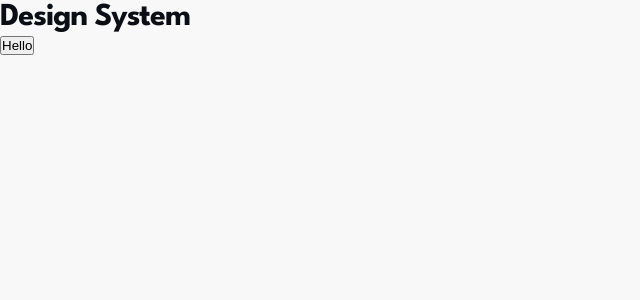
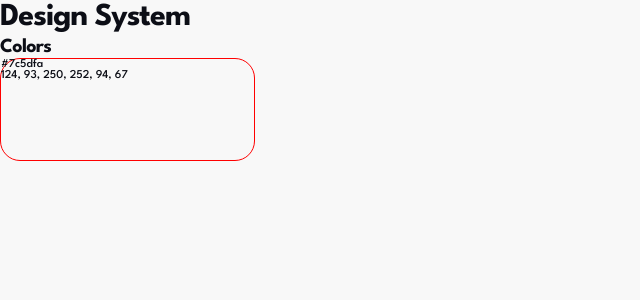
Before and after one commit to rparias/invoice-app-ts-next, a Next.js app: page /designSystem in a window 1280 px wide. Shown: the top 300 px of the page, without its empty margins (0-640 px from the left). Built offline with nearby package versions, Linux system fonts and the light colour scheme.

Commit message:
testing colors dynamically

```diff
--- /dev/null
+++ b/components/Color/color.tsx
@@ -0,0 +1,18 @@
+import React, { ReactElement } from 'react'
+import styles from './colors.module.scss'
+
+type Props = {
+  variableName: string
+  hexValue: string
+  rgbValue: string
+  hslValue: string
+}
+
+export default function Color({ variableName, hexValue, rgbValue, hslValue }: Props) {
+  return (
+    <div className={`${styles.container} ${styles[variableName]}`}>
+      <div className={styles.colorbox}>{hexValue}</div>
+      <div className={styles.values}>{rgbValue}, {hslValue}</div>
+    </div>
+  )
+}
--- /dev/null
+++ b/components/Color/colors.module.scss
@@ -0,0 +1,25 @@
+@import 'variables';
+
+.container {
+  border: 1px solid red;
+  max-width: 255px;
+  height: 103px;
+  border-radius: 20px;
+}
+
+// export to use directly in modules
+:export {
+  lightBg: $light;
+  darkBg: $dark;
+  white: $white;
+  black: $black;
+  purple: $purple;
+  lightPurple: $light-purple;
+  softPurple: $soft-purple;
+  grey: $grey;
+  lightGrey: $light-grey;
+  darkGrey: $dark-grey;
+  blackGrey: $black-grey;
+  red: $red;
+  lightRed: $light-red;
+}
--- a/pages/designSystem.tsx
+++ b/pages/designSystem.tsx
@@ -1,10 +1,16 @@
 import Button from "@/components/Button/button"
+import Color from "@/components/Color/color"
 
 export default function DesignSystem() {
   return (
     <>
-      <h1>Design System</h1>
-      <Button>Hello</Button>
+      <section>
+        <h1>Design System</h1>
+      </section>
+      <section>
+        <h2>Colors</h2>
+        <Color variableName="purple" hexValue="#7c5dfa" rgbValue="124, 93, 250" hslValue="252, 94, 67" />
+      </section>
     </>
   )
 }
--- a/styles/_variables.scss
+++ b/styles/_variables.scss
@@ -18,20 +18,3 @@ $font-size-sm: $base-font-size * 0.75 !default;
 $font-size-lg: $base-font-size * 1.25 !default;
 $font-size-xl: $base-font-size * 2 !default;
 $font-size-xxl: $base-font-size * 3 !default;
-
-// export to use directly in modules
-:export {
-  lightBg: $light;
-  darkBg: $dark;
-  white: $white;
-  black: $black;
-  purple: $purple;
-  lightPurple: $light-purple;
-  softPurple: $soft-purple;
-  grey: $grey;
-  lightGrey: $light-grey;
-  darkGrey: $dark-grey;
-  blackGrey: $black-grey;
-  red: $red;
-  lightRed: $light-red;
-}
```
